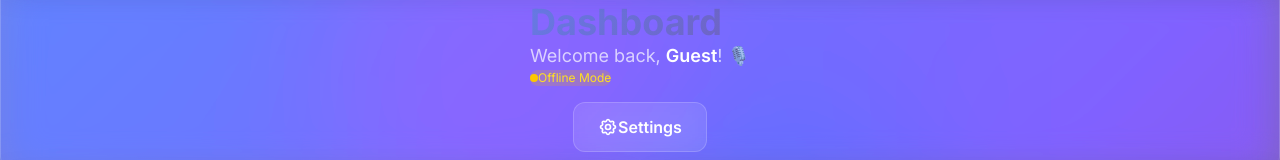
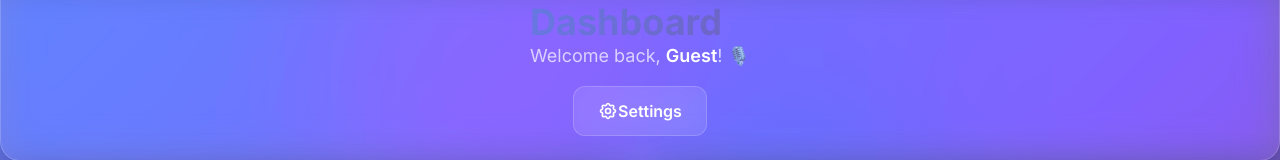
Before and after one commit to Appsorwebs/audiomax, a React (Vite) app: page / in a window 1280 px wide. Shown: the part 125-285 px from the top of the page. Built offline with nearby package versions, Linux system fonts and the light colour scheme; no server answers.

Commit message:
fix: remove unused isLiveMode dependency from Dashboard

```diff
--- a/components/Dashboard.tsx
+++ b/components/Dashboard.tsx
@@ -1,4 +1,4 @@
-import React, { useRef, ChangeEvent, useEffect, useState } from 'react';
+import React, { useRef, ChangeEvent } from 'react';
 import { Meeting, User } from '../types';
 import { PLAN_LIMITS } from '../constants';
 import { UploadIcon } from './icons/UploadIcon';
@@ -6,7 +6,6 @@ import { FileAudioIcon } from './icons/FileAudioIcon';
 import { RightArrowIcon } from './icons/RightArrowIcon';
 import { MicrophoneIcon } from './icons/MicrophoneIcon';
 import { SettingsIcon } from './icons/SettingsIcon';
-import { isLiveMode } from '../services/geminiService';
 
 interface DashboardProps {
   user: User;
@@ -50,11 +49,6 @@ const ActionCard: React.FC<{ onClick: () => void; icon: React.ReactNode; title:
 const Dashboard: React.FC<DashboardProps> = ({ user, onFileSelect, onViewMeeting, onRecord, onUpgrade, onOpenSettings }) => {
   const fileInputRef = useRef<HTMLInputElement>(null);
   const meetings = user.meetings || [];
-  const [isLive, setIsLive] = useState(false);
-
-  useEffect(() => {
-    isLiveMode().then(setIsLive);
-  }, []);
 
   const formatDate = (dateString: string) => {
     return new Date(dateString).toLocaleDateString('en-US', {
@@ -99,14 +93,6 @@ const Dashboard: React.FC<DashboardProps> = ({ user, onFileSelect, onViewMeeting
           <div>
             <h2 className="text-4xl font-black gradient-text mb-2">Dashboard</h2>
             <p className="text-white/70 text-lg">Welcome back, <span className="font-semibold text-white">{user.email}</span>! 🎙️</p>
-            <div className="flex items-center mt-2">
-              <span className={`inline-flex items-center px-2 py-1 text-xs rounded-full ${
-                isLive ? 'bg-green-500/20 text-green-300' : 'bg-yellow-500/20 text-yellow-300'
-              }`}>
-                <span className={`w-2 h-2 rounded-full mr-1 ${isLive ? 'bg-green-400' : 'bg-yellow-400'}`}></span>
-                {isLive ? 'Live AI Mode' : 'Offline Mode'}
-              </span>
-            </div>
           </div>
           <button
             onClick={onOpenSettings}
```
